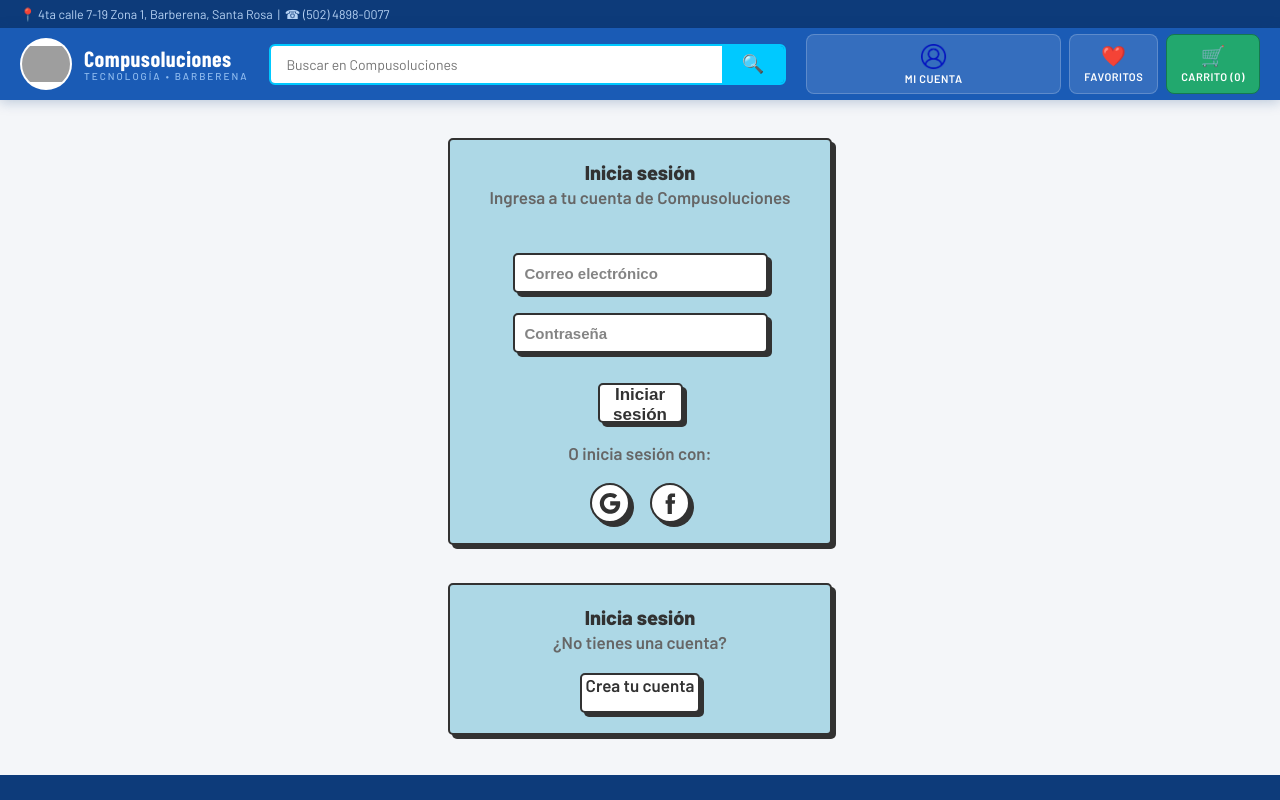
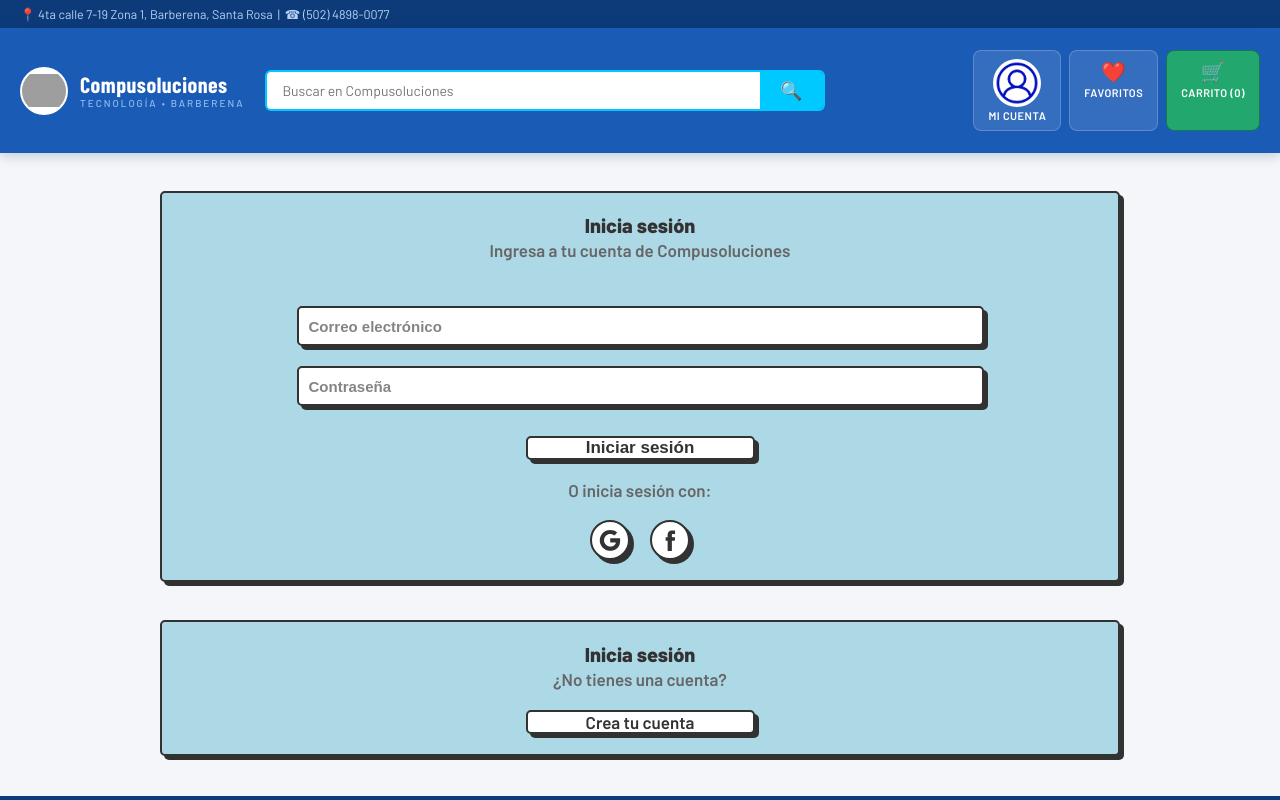
Before and after one commit to rogpl/Compusoluciones-, a plain HTML site: page Pagina web/Cuenta/micuenta.html in a window 1280 px wide. Shown: the top 800 px of the page. Drawn offline with nearby package versions, Linux system fonts and the light colour scheme; grey boxes are pictures that could not be loaded; a web font is replaced by a local one.

Commit message:
Cambios en el CSS para que se vea visualmente bien en micuenta.html, registro.html y encabezado index.html

```diff
--- a/Estilos/Estilo.css
+++ b/Estilos/Estilo.css
@@ -40,10 +40,10 @@
   }
   .header-inner {
     max-width: 1280px; margin: 0 auto; padding: 0 20px;
-    display: flex; align-items: center; gap: 20px; height: 72px;
+    display: flex; align-items: center; gap: 20px; height: 125px;
   }
   .logo-wrap { display: flex; align-items: center; gap: 12px; text-decoration: none; flex-shrink: 0; }
-  .logo-wrap img { height: 52px; width: 52px; object-fit: contain; border-radius: 50%; background: white; padding: 2px; }
+  .logo-wrap img, .hbtn img{ height: 3rem; width: 3rem; object-fit: contain; border-radius: 50%; background: white; padding: 2px; }
   .logo-name { font-family: 'Barlow Condensed', sans-serif; font-size: 22px; font-weight: 700; color: white; letter-spacing: 0.5px; line-height: 1.1; }
   .logo-sub { font-size: 10px; color: #90bcef; font-weight: 500; letter-spacing: 2px; text-transform: uppercase; }
 
@@ -67,7 +67,7 @@
     background: rgba(255,255,255,0.12); border: 1px solid rgba(255,255,255,0.2);
     border-radius: 8px; padding: 8px 14px; cursor: pointer; color: white;
     font-size: 11px; font-weight: 600; text-transform: uppercase; letter-spacing: 0.5px;
-    transition: background 0.2s; text-decoration: none;
+    transition: background 0.2s; text-decoration: none; text-align: center;
   }
   .hbtn:hover { background: rgba(255,255,255,0.22); }
   .hbtn span { font-size: 20px; }
--- a/Estilos/Estilos_micuenta.css
+++ b/Estilos/Estilos_micuenta.css
@@ -40,10 +40,10 @@
   }
   .header-inner {
     max-width: 1280px; margin: 0 auto; padding: 0 20px;
-    display: flex; align-items: center; gap: 20px; height: 72px;
+    display: flex; align-items: center; gap: 20px; height: 125px;
   }
   .logo-wrap { display: flex; align-items: center; gap: 12px; text-decoration: none; flex-shrink: 0; }
-  .logo-wrap img { height: 52px; width: 52px; object-fit: contain; border-radius: 50%; background: white; padding: 2px; }
+  .logo-wrap img, .hbtn img{ height: 3rem; width: 3rem; object-fit: contain; border-radius: 50%; background: white; padding: 2px; }
   .logo-name { font-family: 'Barlow Condensed', sans-serif; font-size: 22px; font-weight: 700; color: white; letter-spacing: 0.5px; line-height: 1.1; }
   .logo-sub { font-size: 10px; color: #90bcef; font-weight: 500; letter-spacing: 2px; text-transform: uppercase; }
 
@@ -67,7 +67,7 @@
     background: rgba(255,255,255,0.12); border: 1px solid rgba(255,255,255,0.2);
     border-radius: 8px; padding: 8px 14px; cursor: pointer; color: white;
     font-size: 11px; font-weight: 600; text-transform: uppercase; letter-spacing: 0.5px;
-    transition: background 0.2s; text-decoration: none;
+    transition: background 0.2s; text-decoration: none; text-align: center;
   }
   .hbtn:hover { background: rgba(255,255,255,0.22); }
   .hbtn span { font-size: 20px; }
@@ -93,7 +93,7 @@
   box-shadow: 4px 4px var(--main-color);
   justify-content: center;
   align-items: center;
-  width: 30%;
+  width: 75%;
 }
 
 .title {
@@ -172,7 +172,7 @@
 .button-confirm {
   margin: 10px auto 0 auto;
   width: 25%;
-  height: 40px;
+  height: auto;
   border-radius: 5px;
   border: 2px solid var(--main-color);
   background-color: var(--bg-color);
@@ -182,12 +182,13 @@
   color: var(--font-color);
   cursor: pointer;
   text-decoration: none;
+  overflow-wrap: break-word;
 }
 
 .button-register {
   margin: -25px auto 0 auto;
-  width: 120px;
-  height: 40px;
+  width: 25%;
+  height: auto;
   border-radius: 5px;
   border: 2px solid var(--main-color);
   background-color: var(--bg-color);
@@ -197,6 +198,7 @@
   color: var(--font-color);
   cursor: pointer;
   text-decoration: none;
+  overflow-wrap: break-word;
 }
 
   /* FOOTER */
--- a/Pagina web/Cuenta/micuenta.html
+++ b/Pagina web/Cuenta/micuenta.html
@@ -30,7 +30,7 @@
       <button>🔍</button>
     </div>
     <div class="header-actions">
-      <a href="micuenta.html" class="hbtn"><img src="../../Imagenes/Vista/Usuario.png" alt="usuario" width="12%">Mi Cuenta</a>
+      <a href="micuenta.html" class="hbtn"><img src="../../Imagenes/Vista/Usuario.png" alt="usuario">Mi Cuenta</a>
       <a href="#" class="hbtn"><span>❤️</span>Favoritos</a>
       <a href="#" class="hbtn cart"><span>🛒</span>Carrito (0)</a>
     </div>
```
Also changed, not shown: Node/conexion.js (+0 -8 lines).
